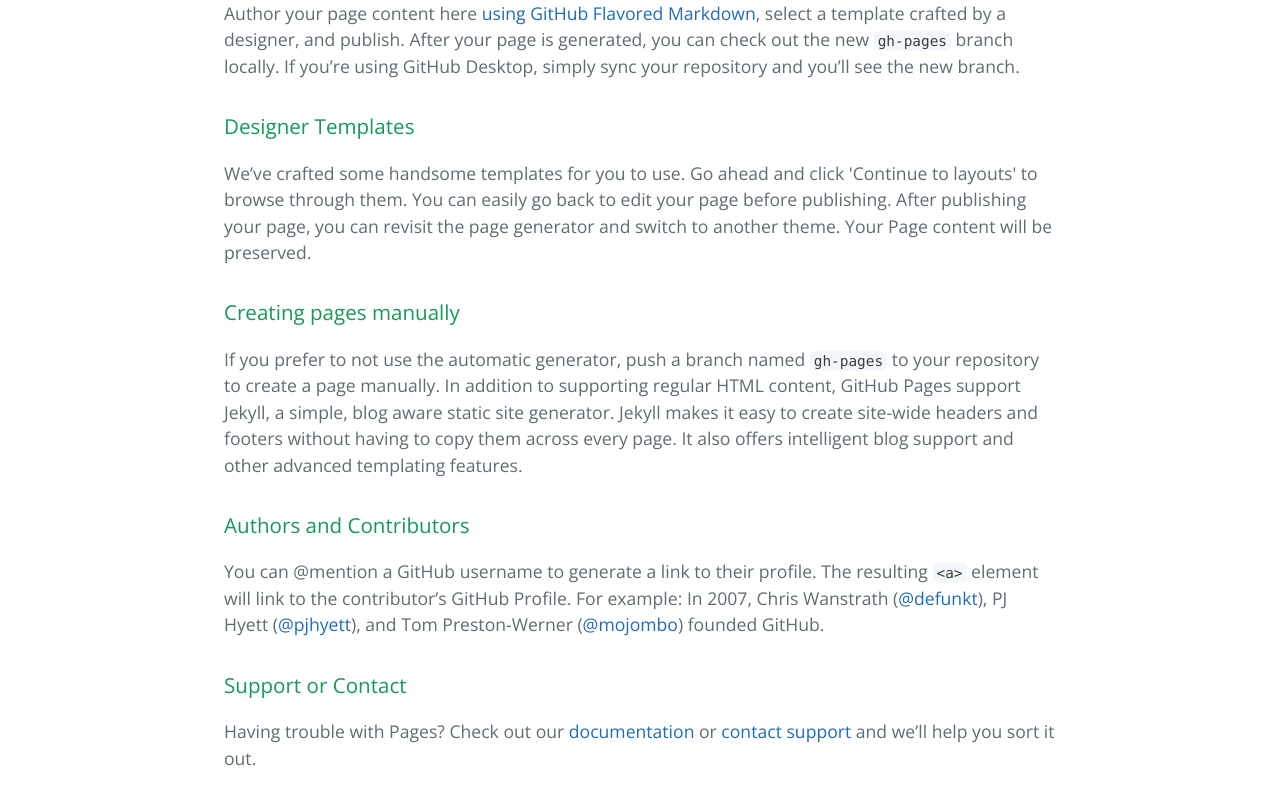
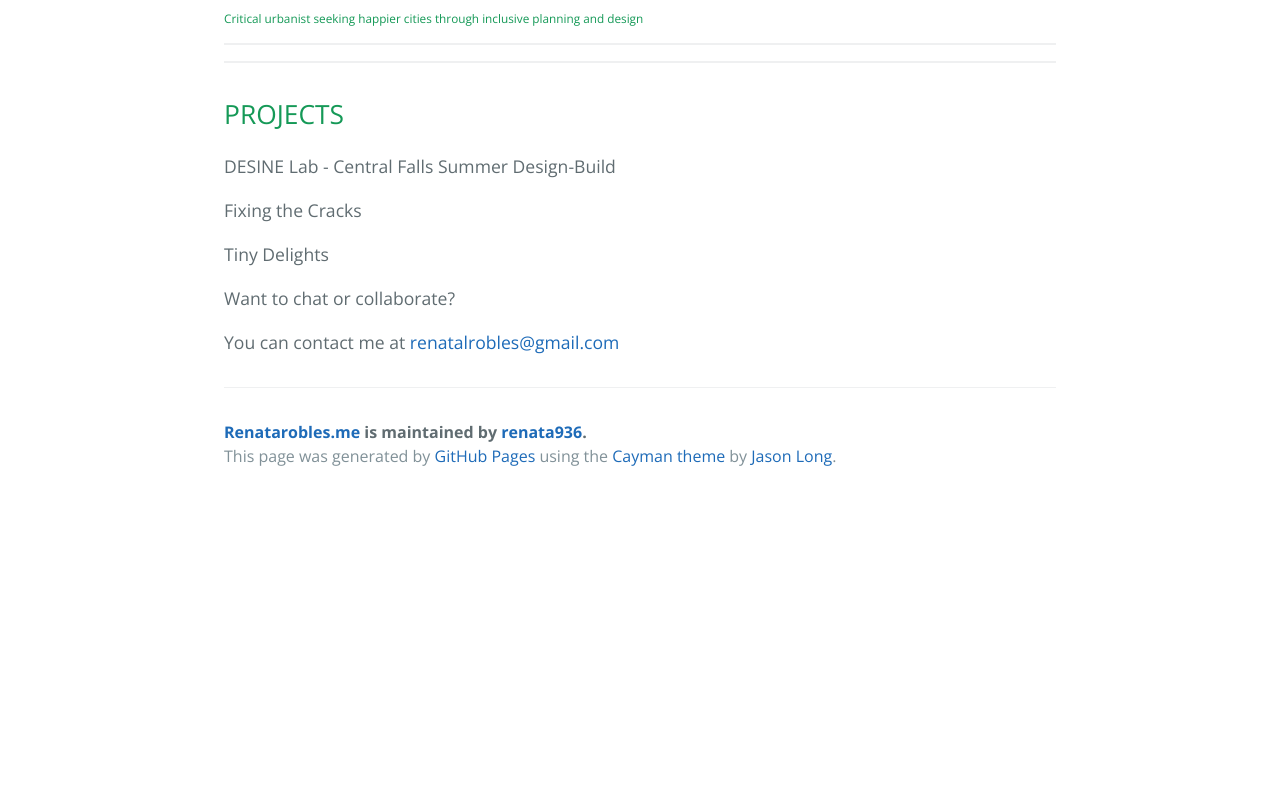
Before and after one commit to renata936/renatarobles.me, a plain HTML site: page index.html in a window 1280 px wide. Shown: the part 443-1240 px from the top of the page. After the commit the page ends 943 px from the top, so only its background shows below. Drawn offline with nearby package versions, Linux system fonts and the light colour scheme.

```diff
--- a/index.html
+++ b/index.html
@@ -19,30 +19,28 @@
     </section>
 
     <section class="main-content">
-      <h3>
-<a id="welcome-to-github-pages" class="anchor" href="#welcome-to-github-pages" aria-hidden="true"><span aria-hidden="true" class="octicon octicon-link"></span></a>Welcome to GitHub Pages.</h3>
+      <h1>
+<a id="renata-robles" class="anchor" href="#renata-robles" aria-hidden="true"><span aria-hidden="true" class="octicon octicon-link"></span></a>RENATA ROBLES</h1>
 
-<p>This automatic page generator is the easiest way to create beautiful pages for all of your projects. Author your page content here <a href="https://guides.github.com/features/mastering-markdown/">using GitHub Flavored Markdown</a>, select a template crafted by a designer, and publish. After your page is generated, you can check out the new <code>gh-pages</code> branch locally. If you’re using GitHub Desktop, simply sync your repository and you’ll see the new branch.</p>
+<h6>
+<a id="critical-urbanist-seeking-happier-cities-through-inclusive-planning-and-design" class="anchor" href="#critical-urbanist-seeking-happier-cities-through-inclusive-planning-and-design" aria-hidden="true"><span aria-hidden="true" class="octicon octicon-link"></span></a>Critical urbanist seeking happier cities through inclusive planning and design</h6>
 
-<h3>
-<a id="designer-templates" class="anchor" href="#designer-templates" aria-hidden="true"><span aria-hidden="true" class="octicon octicon-link"></span></a>Designer Templates</h3>
+<hr>
 
-<p>We’ve crafted some handsome templates for you to use. Go ahead and click 'Continue to layouts' to browse through them. You can easily go back to edit your page before publishing. After publishing your page, you can revisit the page generator and switch to another theme. Your Page content will be preserved.</p>
+<hr>
 
-<h3>
-<a id="creating-pages-manually" class="anchor" href="#creating-pages-manually" aria-hidden="true"><span aria-hidden="true" class="octicon octicon-link"></span></a>Creating pages manually</h3>
+<h2>
+<a id="projects" class="anchor" href="#projects" aria-hidden="true"><span aria-hidden="true" class="octicon octicon-link"></span></a>PROJECTS</h2>
 
-<p>If you prefer to not use the automatic generator, push a branch named <code>gh-pages</code> to your repository to create a page manually. In addition to supporting regular HTML content, GitHub Pages support Jekyll, a simple, blog aware static site generator. Jekyll makes it easy to create site-wide headers and footers without having to copy them across every page. It also offers intelligent blog support and other advanced templating features.</p>
+<p>DESINE Lab - Central Falls Summer Design-Build</p>
 
-<h3>
-<a id="authors-and-contributors" class="anchor" href="#authors-and-contributors" aria-hidden="true"><span aria-hidden="true" class="octicon octicon-link"></span></a>Authors and Contributors</h3>
+<p>Fixing the Cracks</p>
 
-<p>You can @mention a GitHub username to generate a link to their profile. The resulting <code>&lt;a&gt;</code> element will link to the contributor’s GitHub Profile. For example: In 2007, Chris Wanstrath (<a href="https://github.com/defunkt" class="user-mention">@defunkt</a>), PJ Hyett (<a href="https://github.com/pjhyett" class="user-mention">@pjhyett</a>), and Tom Preston-Werner (<a href="https://github.com/mojombo" class="user-mention">@mojombo</a>) founded GitHub.</p>
+<p>Tiny Delights</p>
 
-<h3>
-<a id="support-or-contact" class="anchor" href="#support-or-contact" aria-hidden="true"><span aria-hidden="true" class="octicon octicon-link"></span></a>Support or Contact</h3>
+<p>Want to chat or collaborate?  </p>
 
-<p>Having trouble with Pages? Check out our <a href="https://help.github.com/pages">documentation</a> or <a href="https://github.com/contact">contact support</a> and we’ll help you sort it out.</p>
+<p>You can contact me at <a href="mailto:renatalrobles@gmail.com">renatalrobles@gmail.com</a></p>
 
       <footer class="site-footer">
         <span class="site-footer-owner"><a href="https://github.com/renata936/renatarobles.me">Renatarobles.me</a> is maintained by <a href="https://github.com/renata936">renata936</a>.</span>
```
Also changed, not shown: params.json (+1 -1 lines).
